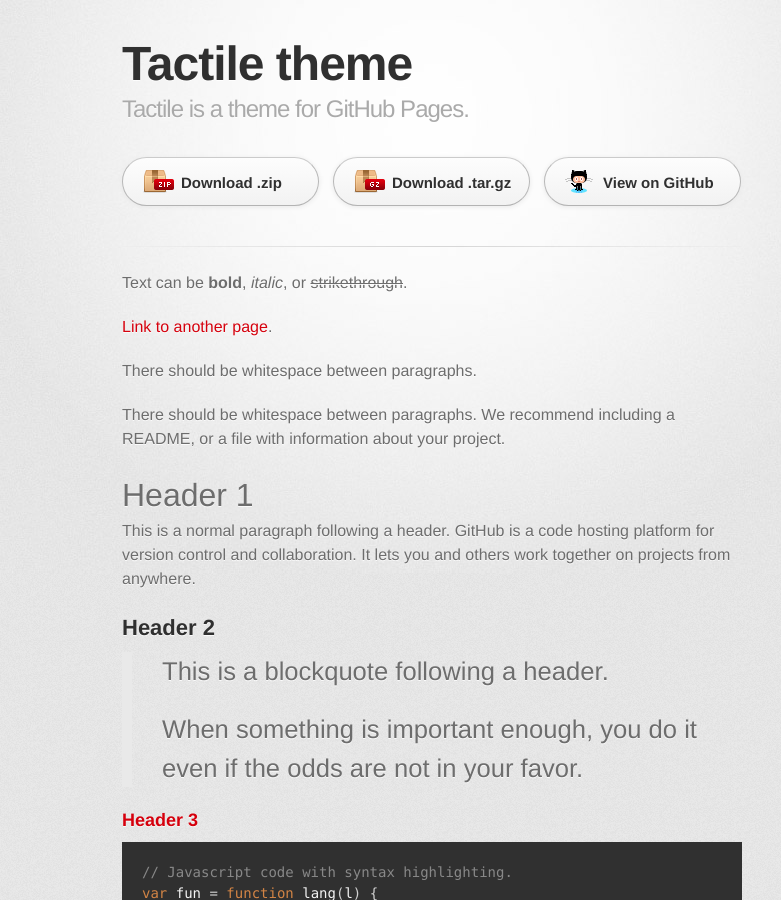
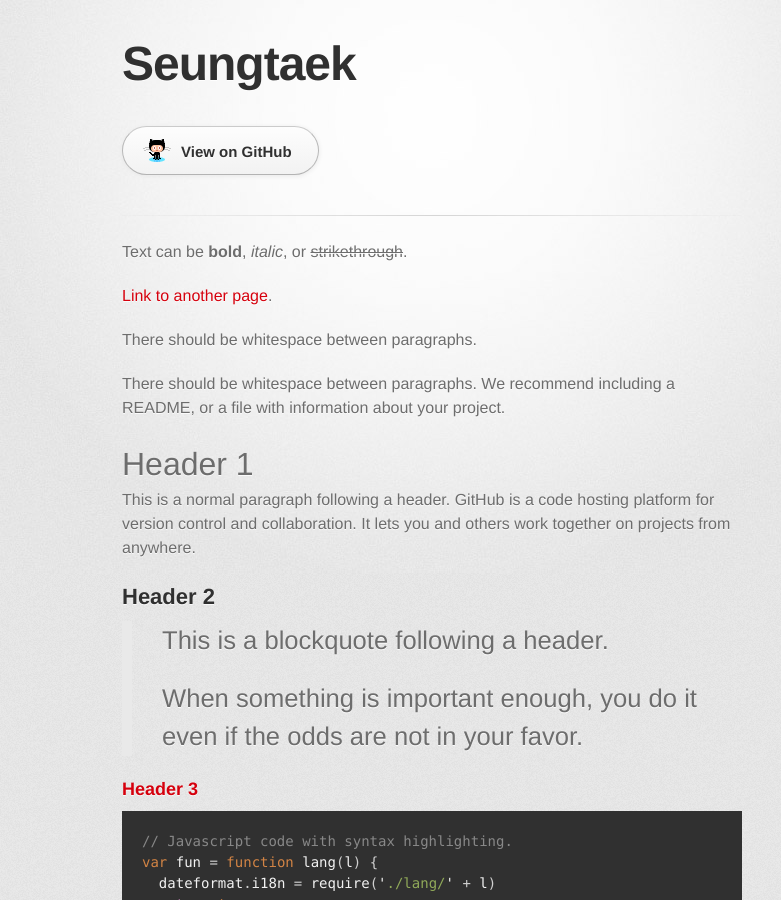
Before and after one commit to lsit81/devlsit81.github.io, a Jekyll site: the page built from index.md, in a window 1280 px wide and 900 px high. Shown: the whole window, without its empty margins (208-989 px from the left). Built offline with Jekyll 4.4.1, drawn with Linux system fonts in a browser that asks for light colours; some web fonts are replaced; the repository's description, which GitHub fills in, is left out; some of the changed text lies outside the part shown.

Commit message:
Update _config.yml

```diff
--- a/_config.yml
+++ b/_config.yml
@@ -1,5 +1,21 @@
-title: Tactile theme
-description: Tactile is a theme for GitHub Pages.
-show_downloads: true
+# Setup
+title:        Seungtaek
+tagline:      ""
+baseurl:      ""
+paginate:     5
+
+# About/contact
+author:
+  name:       lsit81
+  url:        http://lsit81.github.io/
+
+# Gems
+gems:
+  - jekyll-paginate
+
+#Others
+markdown: kramdown
+
+disqus_shortname: lsit81
+
 google_analytics:
-theme:
```
